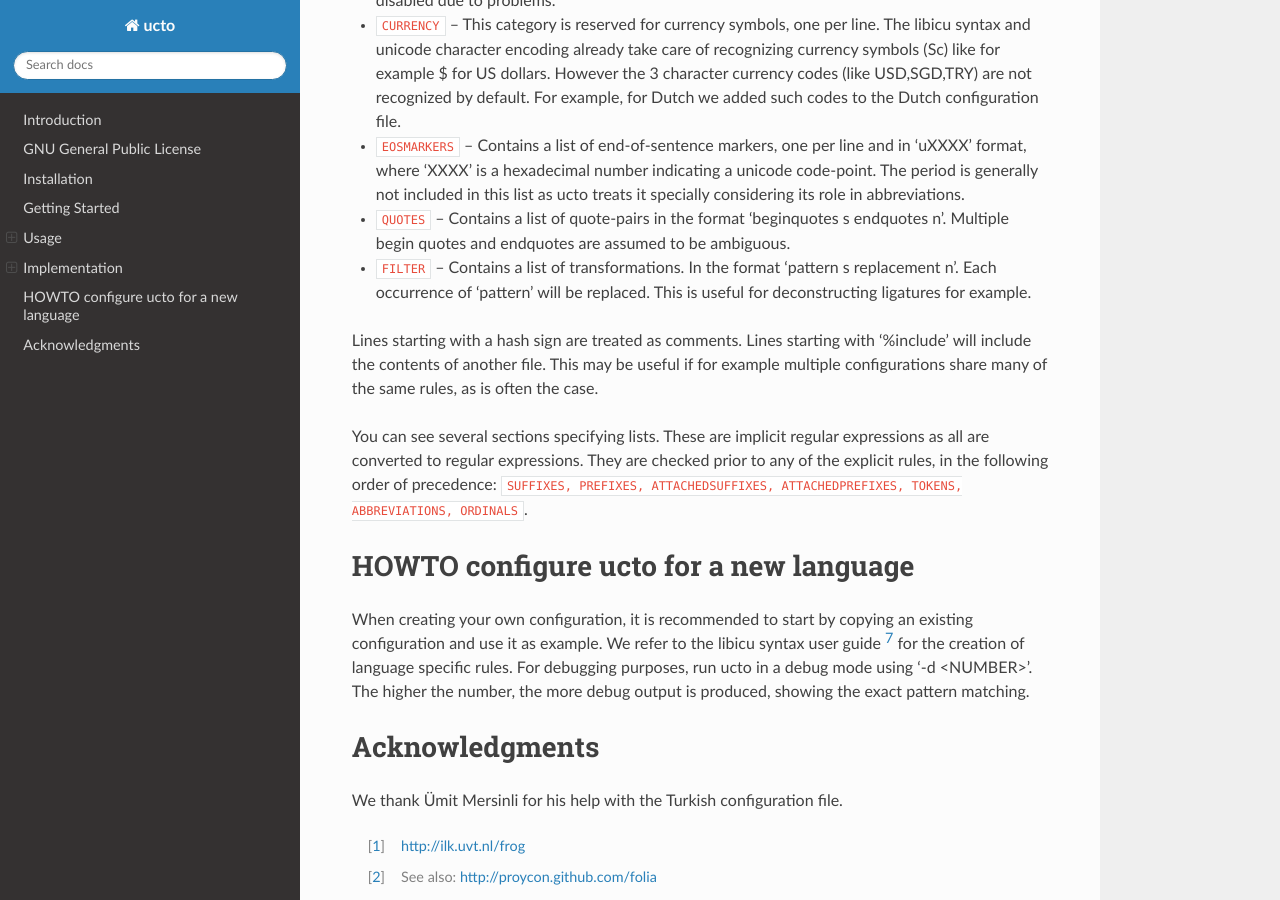
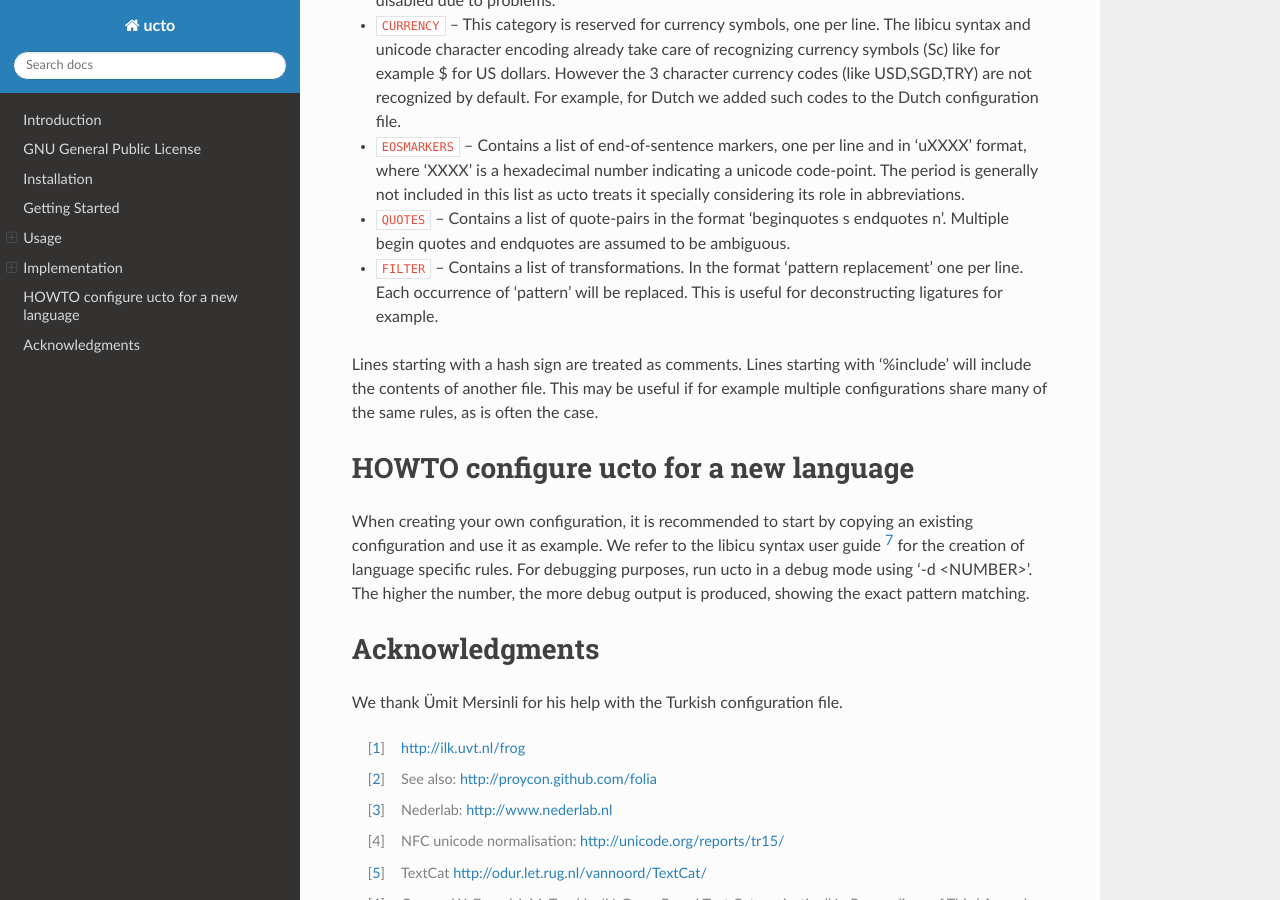
Before and after one commit to LanguageMachines/ucto, a Sphinx documentation site: the page built from docs/source/index.rst, in a window 1280 px wide and 900 px high, scrolled down 11785 px. Built offline with Sphinx 7.4.7 and the Read the Docs theme 2.0.0, drawn with Linux system fonts in a browser that asks for light colours.

Commit message:
ucto documentation -minor changes

```diff
--- a/docs/source/index.rst
+++ b/docs/source/index.rst
@@ -64,11 +64,14 @@ In publication of research that makes use of the Software, a citation should be
 
 For information about commercial licenses for the Software, contact lamasoftware@science.ru.nl, or send your request to:
 
+::
+
 Prof. dr. Antal van den Bosch
 Radboud University Nijmegen
 P.O. Box 9103 – 6500 HD Nijmegen
 The Netherlands
 Email: a.vandenbosch@let.ru.nl
+
 
 Installation
 ============
@@ -566,14 +569,12 @@ The configuration file consists of the following sections:
 
 -  ``QUOTES`` – Contains a list of quote-pairs in the format 'beginquotes \s endquotes \n'. Multiple begin quotes and endquotes are assumed to be ambiguous.
 
--  ``FILTER`` – Contains a list of transformations. In the format 'pattern \s replacement \n'. Each occurrence of 'pattern' will be replaced. This is useful for deconstructing ligatures for example.
+-  ``FILTER`` – Contains a list of transformations. In the format 'pattern replacement' one per line. Each occurrence of 'pattern' will be replaced. This is useful for deconstructing ligatures for example.
 
 
-Lines starting with a hash sign are treated as comments. Lines starting with '%include' will include the contents of another file. This may
-be useful if for example multiple configurations share many of the same rules, as is often the case.
+Lines starting with a hash sign are treated as comments. Lines starting with '%include' will include the contents of another file. This may be useful if for example multiple configurations share many of the same rules, as is often the case.
 
-You can see several sections specifying lists. These are implicit regular expressions as all are converted to regular expressions. They are checked prior to any of the explicit rules, in the following order of precedence:
-``SUFFIXES, PREFIXES, ATTACHEDSUFFIXES, ATTACHEDPREFIXES, TOKENS, ABBREVIATIONS, ORDINALS``.
+
 
 
 
```
